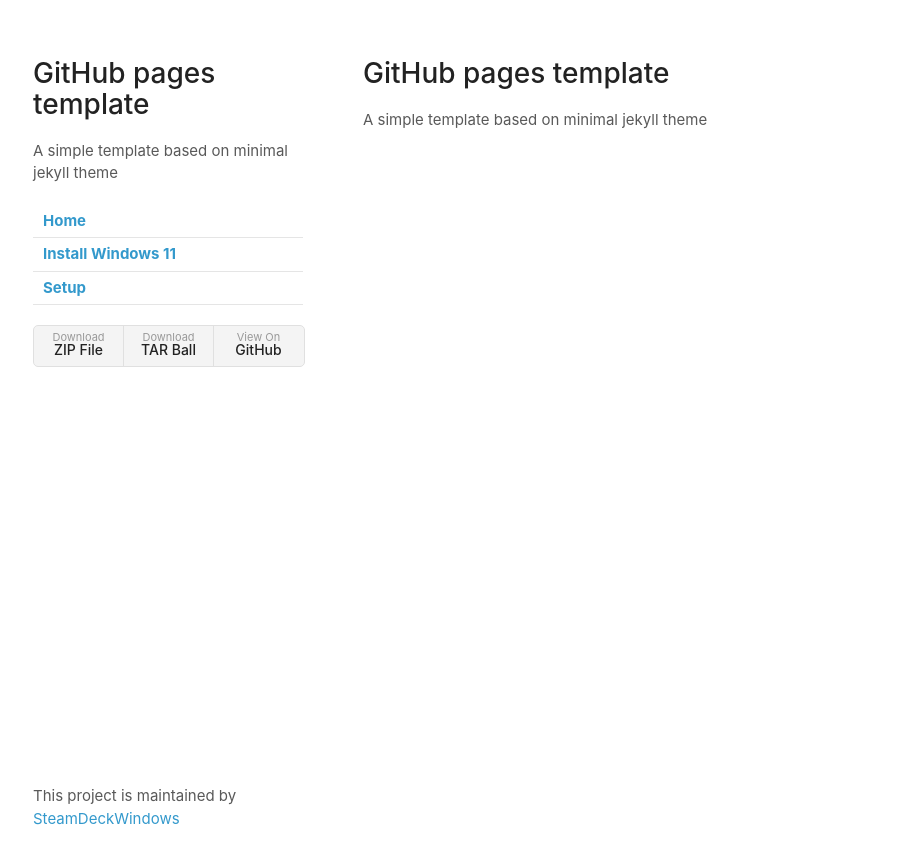
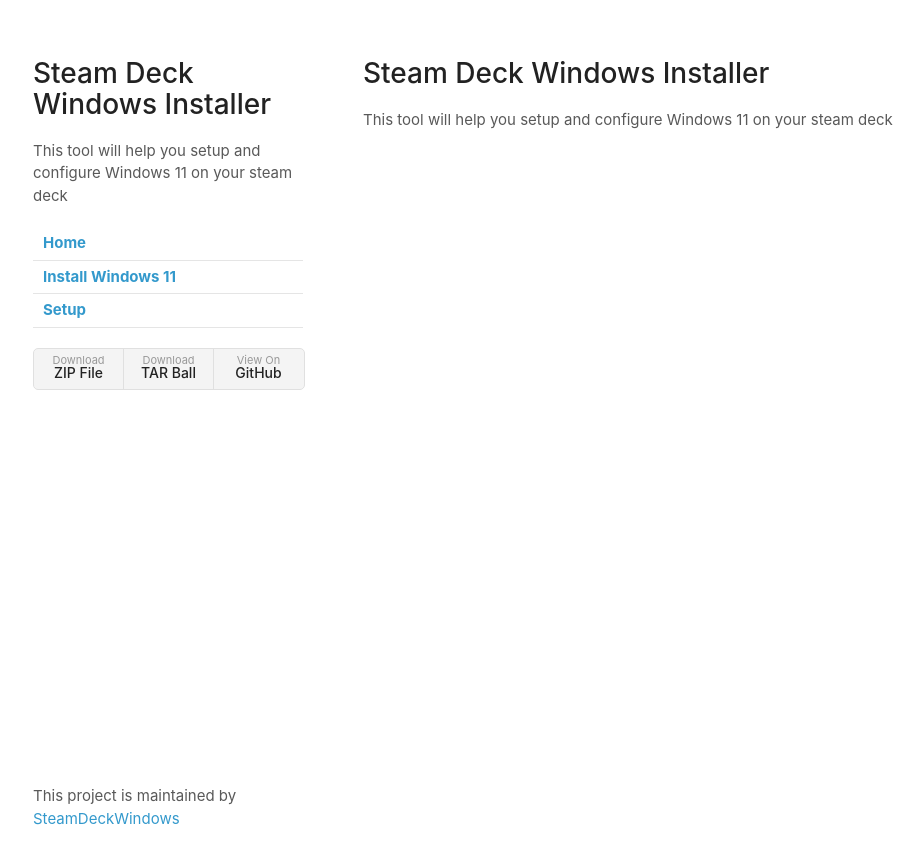
Before and after one commit to SteamDeckWindows/Steam-Deck-Windows, a Jekyll site: the page built from docs/index.md, in a window 1280 px wide. Shown: the top 864 px of the page, without its empty margins (67-990 px from the left). Built offline with Jekyll 4.4.1, drawn with Linux system fonts in a browser that asks for light colours; our own code applies the rules of GitHub Pages for plain Markdown files.

Commit message:
Update _config.yml

```diff
--- a/docs/_config.yml
+++ b/docs/_config.yml
@@ -1,6 +1,6 @@
 theme: jekyll-theme-minimal
-title: GitHub pages template
-description: A simple template based on minimal jekyll theme
+title: Steam Deck Windows Installer
+description: This tool will help you setup and configure Windows 11 on your steam deck
 show_downloads: True
 navigation:
   - title: Home
```
